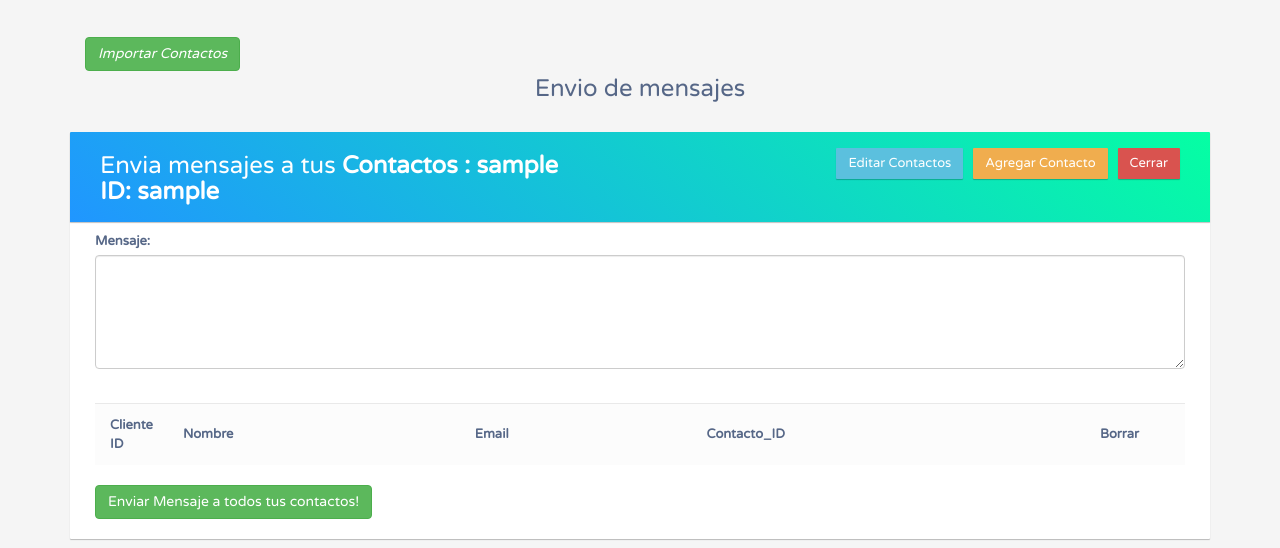
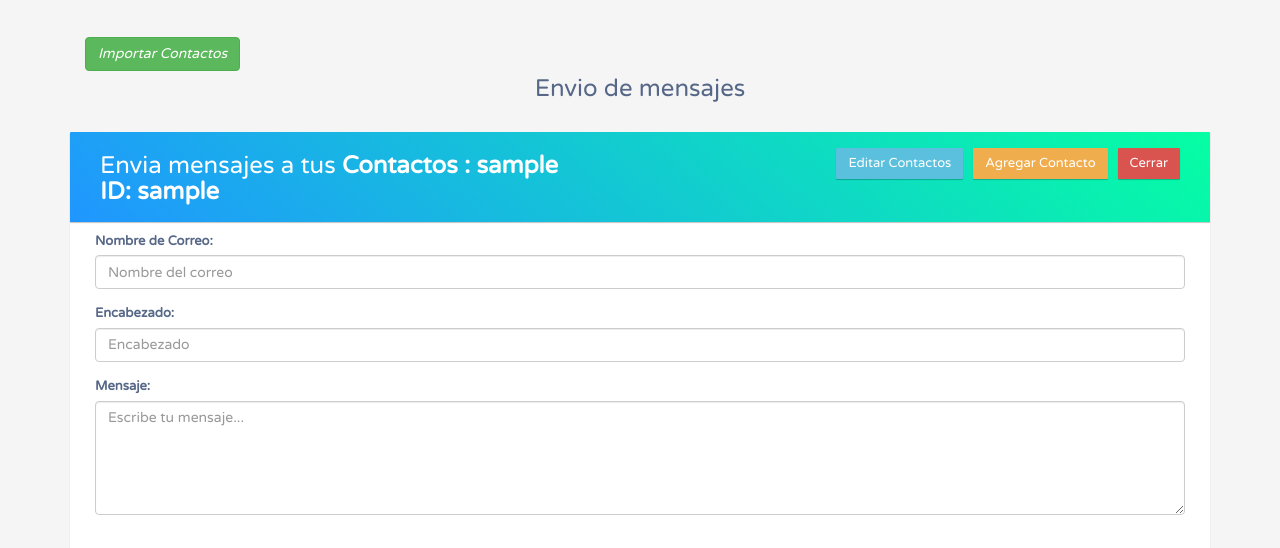
Before and after one commit to Alx1984/Proyecto_Final_Ciclo3, a PHP site: page /dashboard.php in a window 1280 px wide. Shown: the top 548 px of the page. Run offline with PHP 8.4, Linux system fonts and the light colour scheme; the visitor is signed in with stand-in values (Sample User, id 1); data that the repository does not hold is empty.

Commit message:
envio de correo update

```diff
--- a/dashboard.php
+++ b/dashboard.php
@@ -72,9 +72,17 @@ if ($nivel == 'admin') {
                 </div>
             </div>
             <form action="envioEmail.php" method="post">
+            <div class="form-group">
+                    <label for="comment">Nombre de Correo:</label>
+                    <input type="text" name="nombreCorreo" class="form-control" placeholder="Nombre del correo" required="">
+                </div>
+                <div class="form-group">
+                    <label for="comment">Encabezado:</label>
+                    <input type="text" name="encabezado" class="form-control" placeholder="Encabezado" required="">
+                </div>
                 <div class="form-group">
                     <label for="comment">Mensaje:</label>
-                    <textarea class="form-control" rows="5" id="comment" id="textoEmail" name="textoEmail"></textarea>
+                    <textarea class="form-control" rows="5" id="comment" id="textoEmail" name="textoEmail" placeholder="Escribe tu mensaje..."></textarea>
                 </div>
 
                 <br />
```
Also changed, not shown: envioEmail.php (+18 -9 lines).
